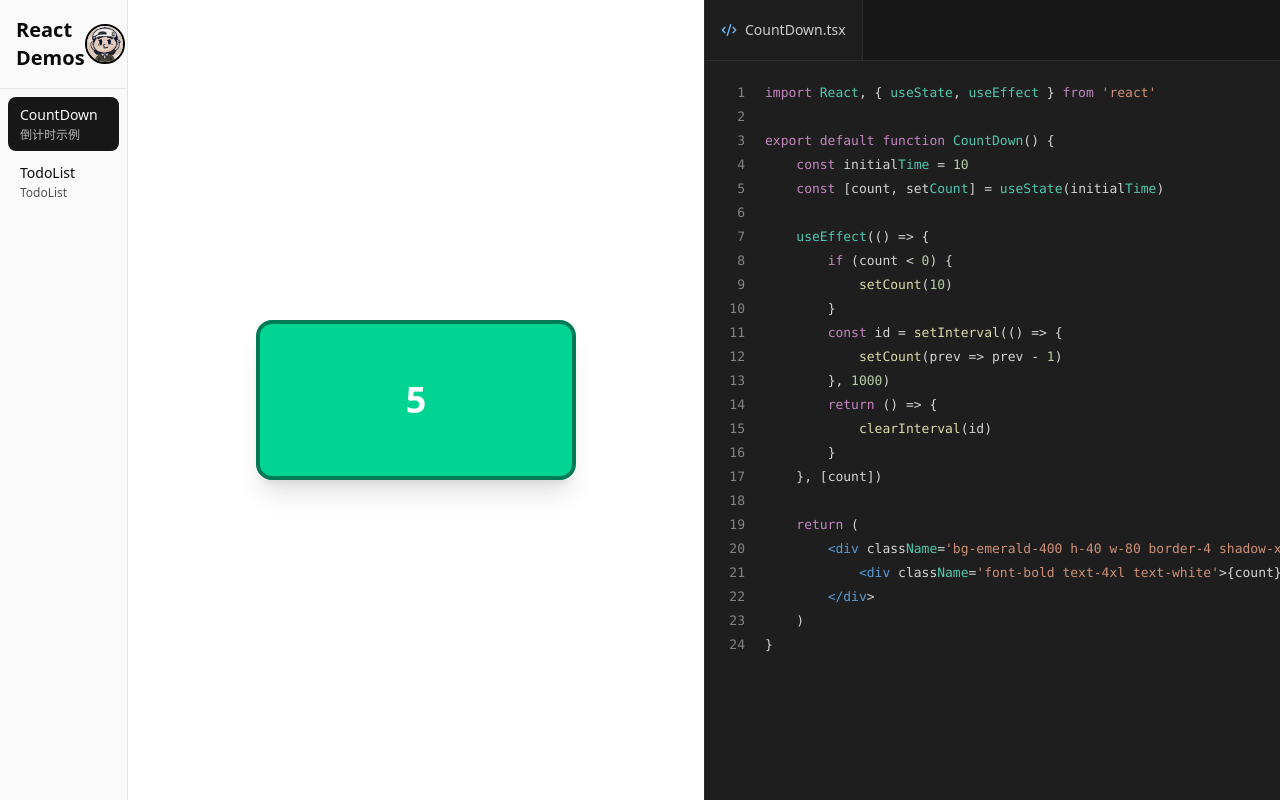
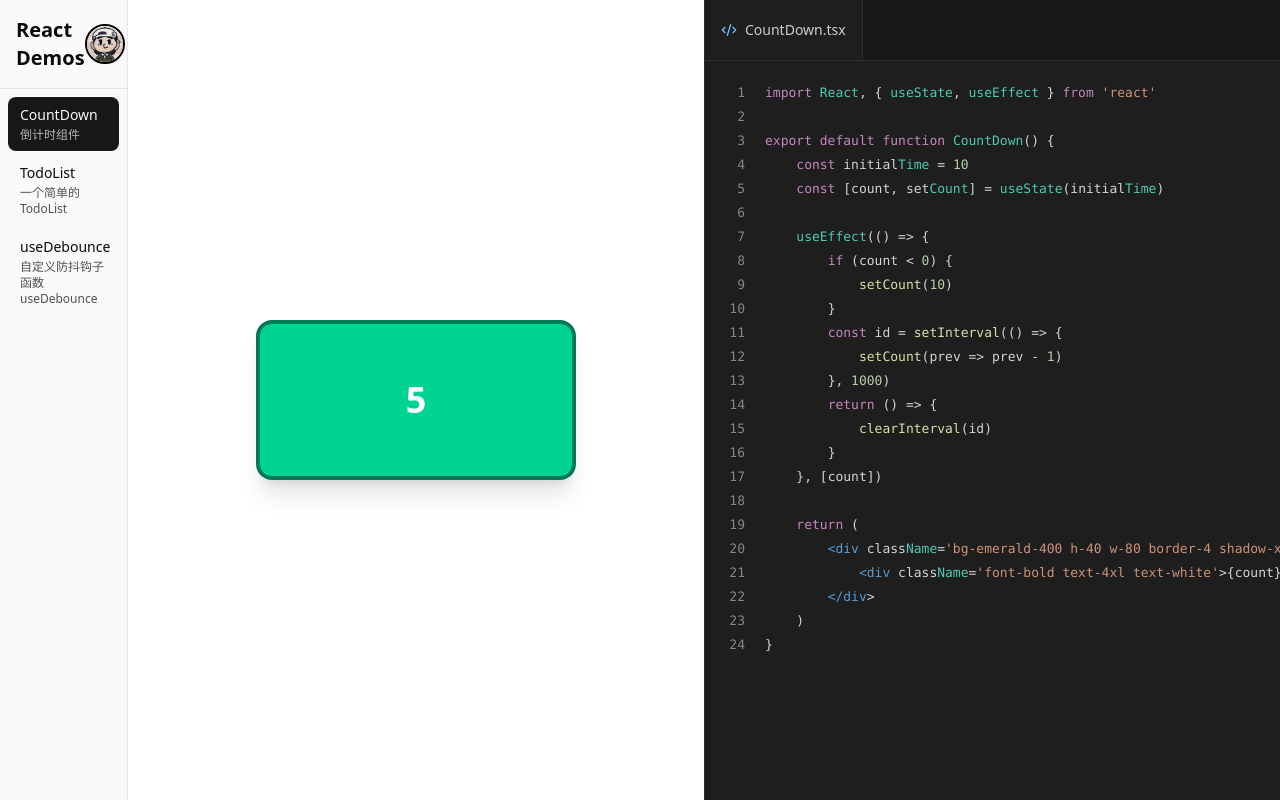
Before and after one commit to beststarli/react-demo, a React (Vite) app: page /#/countdown in a window 1280 px wide. Built offline with nearby package versions, Linux system fonts and the light colour scheme.

Commit message:
feat: 添加 useDebounce 组件及其示例

```diff
--- /dev/null
+++ b/src/demo/useDebounce.tsx
@@ -0,0 +1,44 @@
+import React, { useState, useEffect } from 'react'
+
+// 泛型拓展了防抖传入值类型，不只局限于回调函数
+function useDebounce<T>(value: T, delay = 1000) {
+    const [debouncedValue, setDebouncedValue] = useState(value)
+
+    useEffect(() => {
+        const timer = setTimeout(() => {
+            setDebouncedValue(value)
+        }, delay)
+        return () => {
+            clearTimeout(timer)
+        }
+    }, [value, delay])
+
+    return debouncedValue
+}
+
+export default function UseDebounceHook() {
+    const [count, setCount] = useState(0)
+    const debouncedCount = useDebounce(count, 1000)
+
+    useEffect(() => {
+        if (debouncedCount > 0) {
+            alert(`你共点击了 ${debouncedCount} 次`)
+        }
+    }, [debouncedCount])
+
+    const handleClick = () => {
+        setCount(prev => prev + 1)
+    }
+
+    return (
+        <div className='bg-emerald-400 h-40 w-80 border-4 shadow-xl border-emerald-700 rounded-2xl flex items-center justify-center px-6 py-4'>
+            <button
+                type='button'
+                className='rounded-xl cursor-pointer border border-black bg-white px-6 py-3 font-bold text-emerald-700 shadow transition hover:bg-emerald-50 active:scale-95'
+                onClick={handleClick}
+            >
+                点击{debouncedCount > 0 && ` · 已点 ${debouncedCount} 次`}
+            </button>
+        </div>
+    )
+}
--- a/src/registry/demos.ts
+++ b/src/registry/demos.ts
@@ -3,6 +3,8 @@ import CountDown from '../demo/countDown'
 import countDownCode from '../demo/countDown?raw'
 import TodoList from '../demo/todoList'
 import todoListCode from '../demo/todoList?raw'
+import UseDebounceHook from '../demo/useDebounce'
+import useDebounceCode from '../demo/useDebounce?raw'
 
 export interface DemoEntry {
     /** 唯一标识，同时作为路由路径（建议 kebab-case，如 'my-demo'） */
@@ -37,15 +39,22 @@ export const demoEntries: DemoEntry[] = [
     {
         key: 'countdown',
         name: 'CountDown',
-        description: '倒计时示例',
+        description: '倒计时组件',
         component: CountDown,
         sourceCode: countDownCode,
     },
     {
         key: 'todolist',
         name: 'TodoList',
-        description: 'TodoList',
+        description: '一个简单的TodoList',
         component: TodoList,
         sourceCode: todoListCode,
     },
+    {
+        key: 'useDebounce',
+        name: 'useDebounce',
+        description: '自定义防抖钩子函数useDebounce',
+        component: UseDebounceHook,
+        sourceCode: useDebounceCode,
+    },
 ]
```
Also changed, not shown: 1 other file (tests, documents, lock files or other folders).
